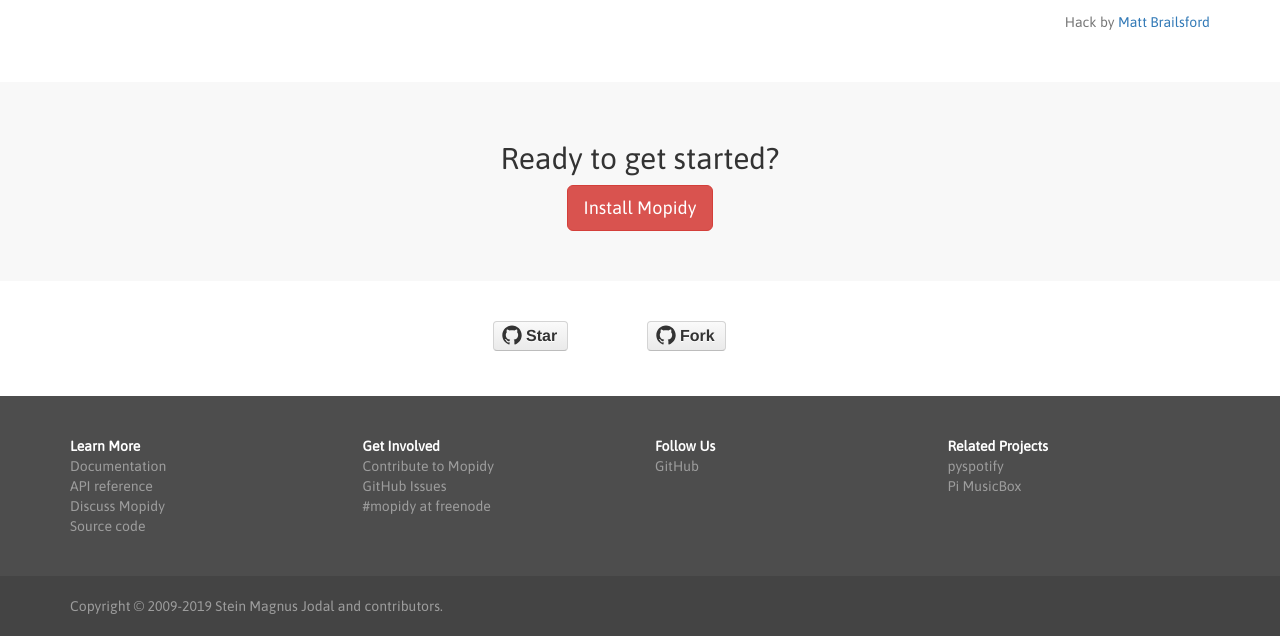
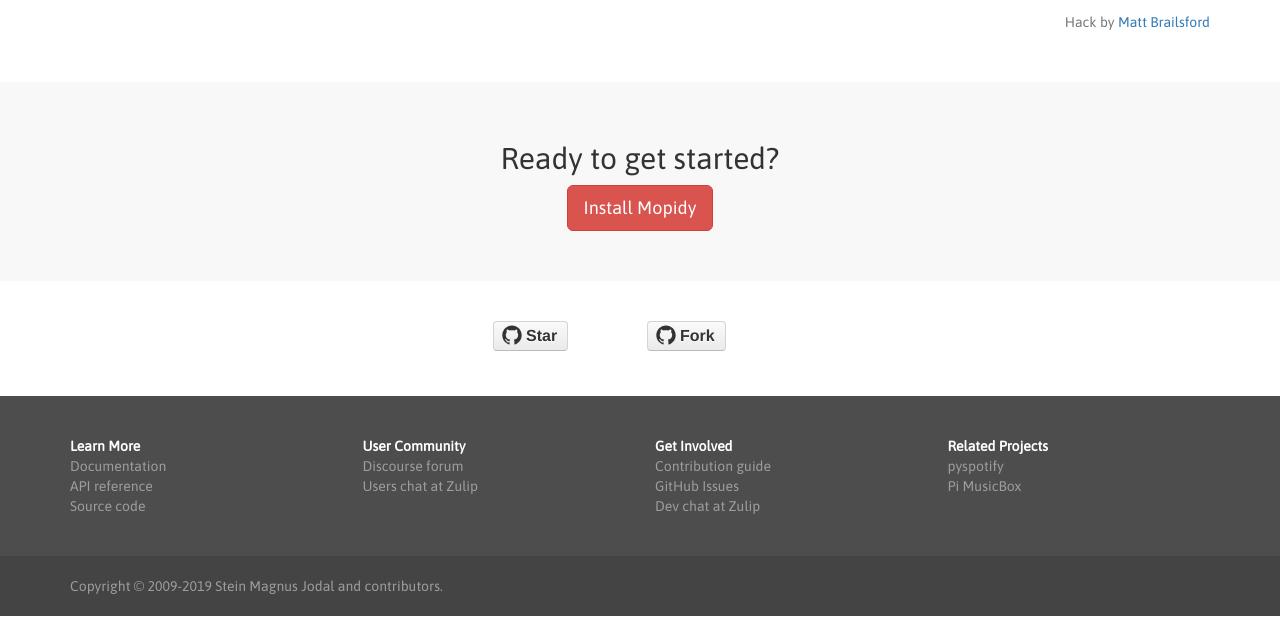
Before and after one commit to mopidy/website, a Jekyll site: the page built from index.html, in a window 1280 px wide and 900 px high, scrolled down 2415 px, cut to the strip 264-900 px from the top of the window. Built offline with Jekyll 4.4.1, drawn with Linux system fonts in a browser that asks for light colours; some of the changed text lies outside the part shown.

Commit message:
Replace IRC with Zulip chat

```diff
--- a/_layouts/default.html
+++ b/_layouts/default.html
@@ -42,7 +42,8 @@
         <div class="collapse navbar-collapse" id="nav">
           <ul class="nav navbar-nav navbar-right">
             <li><a href="https://docs.mopidy.com/">Documentation</a></li>
-            <li><a href="https://discourse.mopidy.com/">Discuss</a></li>
+            <li><a href="https://discourse.mopidy.com/">Discourse forum</a></li>
+            <li><a href="https://mopidy.zulipchat.com/">Zulip chat</a></li>
             <li><a href="https://github.com/mopidy/mopidy">GitHub</a></li>
           </ul>
         </div>
@@ -61,26 +62,26 @@
                 Documentation</a></li>
               <li><a href="https://docs.mopidy.com/en/latest/api/">
                 API reference</a></li>
-              <li><a href="https://discourse.mopidy.com">Discuss Mopidy</a></li>
               <li><a href="https://github.com/mopidy/mopidy">
                 Source code</a></li>
             </ul>
           </div>
           <div class="col-xs-6 col-sm-3">
             <ul class="list-unstyled">
-              <li><strong>Get Involved</strong></li>
-              <li><a href="https://docs.mopidy.com/en/latest/contributing/">
-                Contribute to Mopidy</a></li>
-              <li><a href="https://github.com/mopidy/mopidy/issues">
-                GitHub Issues</a></li>
-              <li><a href="https://webchat.freenode.net/?channels=mopidy">
-                #mopidy at freenode</a></li>
+              <li><strong>User Community</strong></li>
+              <li><a href="https://discourse.mopidy.com/">Discourse forum</a></li>
+              <li><a href="https://mopidy.zulipchat.com/#narrow/stream/211349-mopidy-users">
+		Users chat at Zulip</a></li>
             </ul>
           </div>
           <div class="col-xs-6 col-sm-3">
             <ul class="list-unstyled">
-              <li><strong>Follow Us</strong></li>
-              <li><a href="https://github.com/mopidy">GitHub</a></li>
+              <li><strong>Get Involved</strong></li>
+              <li><a href="https://docs.mopidy.com/en/latest/contributing/">
+                Contribution guide</a></li>
+	      <li><a href="https://github.com/mopidy/mopidy/issues">GitHub Issues</a></li>
+              <li><a href="https://mopidy.zulipchat.com/#narrow/stream/207265-mopidy-dev">
+                Dev chat at Zulip</a></li>
             </ul>
           </div>
           <div class="col-xs-6 col-sm-3">
```
